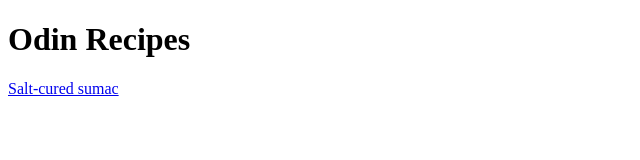
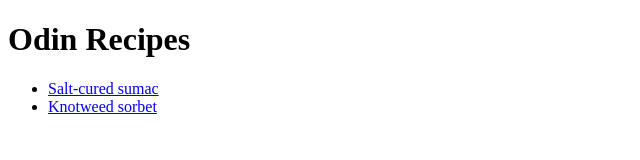
Before and after one commit to kiddmary/odin-recipes, a plain HTML site: page index.html in a window 1280 px wide. Shown: the whole page, without its empty margins (0-640 px from the left). Drawn offline with Linux system fonts and the light colour scheme.

Commit message:
Updated index to link out to knotweed sorbet recipe

```diff
--- a/index.html
+++ b/index.html
@@ -9,7 +9,12 @@
 <body>
     <h1>Odin Recipes</h1>
     <p>
-        <a href="recipes/saltcuredsumac.html">Salt-cured sumac</a>
+        <ul>
+            <li><a href="recipes/saltcuredsumac.html">Salt-cured sumac</a></li>
+            <li><a href="recipes/knotweedsorbet.html">Knotweed sorbet</a></li>
+
+            </ul>
+
     </p>
 </body>
 </html>
```
